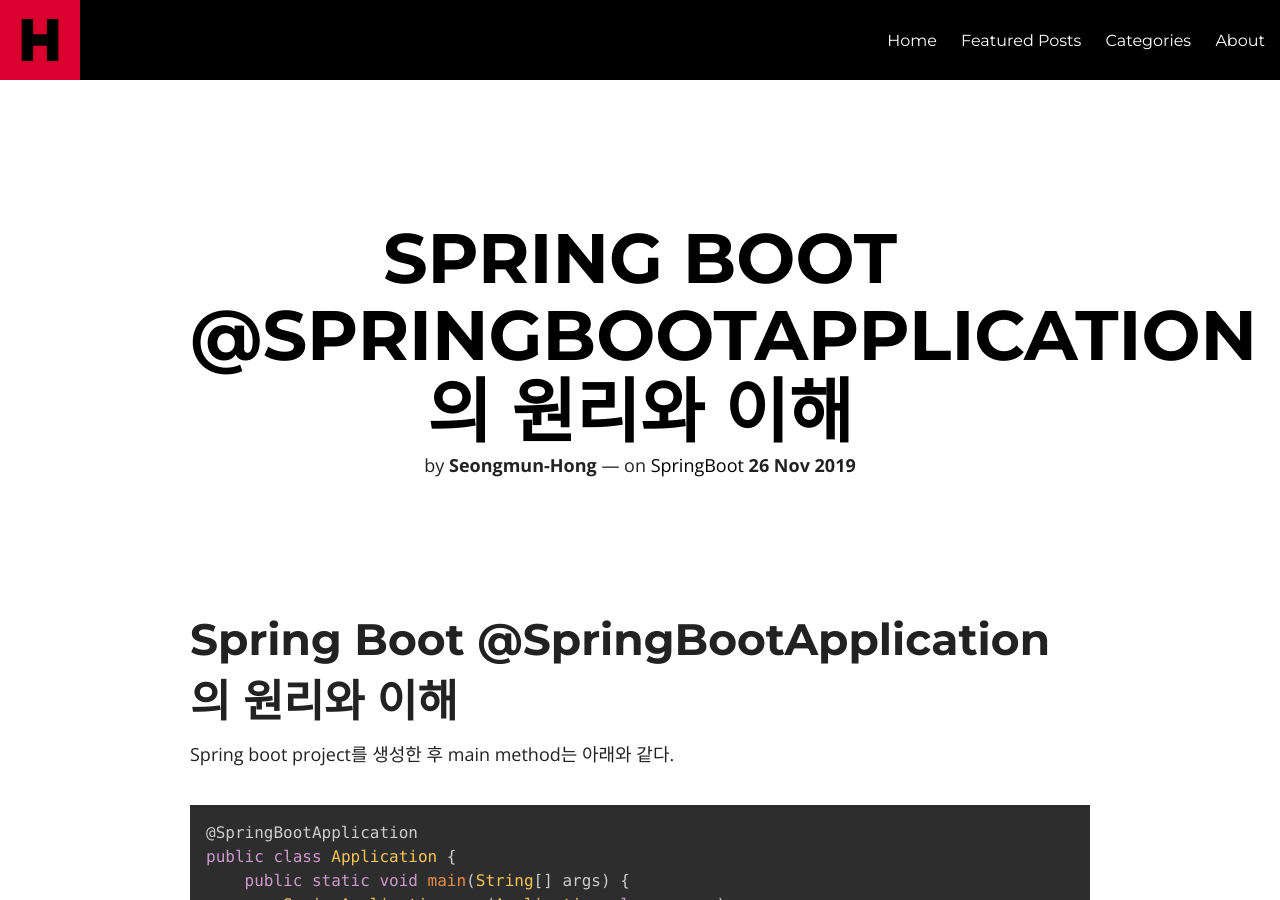
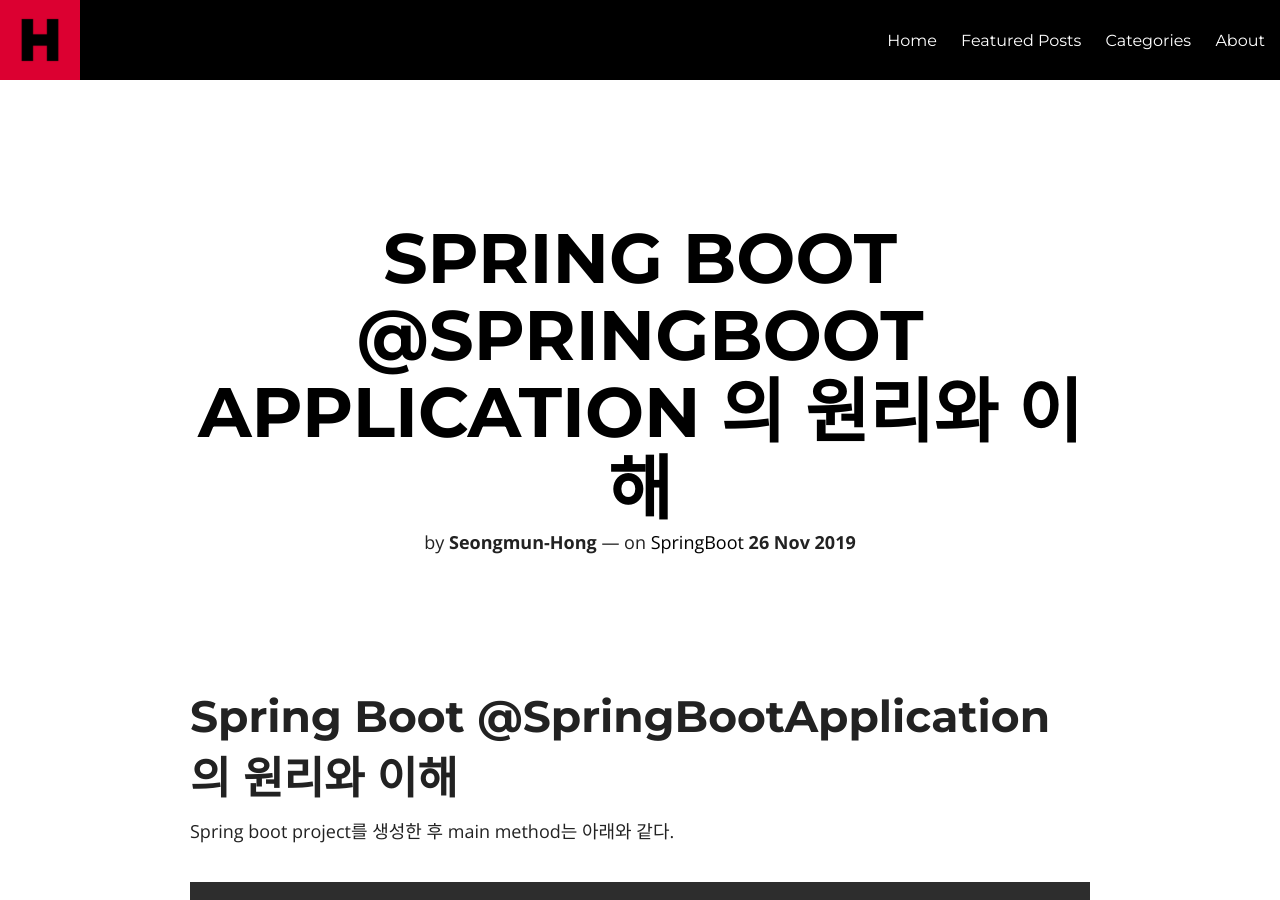
Before and after one commit to Seongmun-Hong/Seongmun-Hong.github.io, a Jekyll site: the page built from _posts/2019-11-26-Spring boot EnableAutoConfiguration.md, in a window 1280 px wide and 900 px high. Built offline with Jekyll 4.4.1, drawn with Linux system fonts in a browser that asks for light colours; nearby versions of some CDN libraries; library files that are not in the unit come from our copies; comment, search, counter and statistics services are not loaded.

Commit message:
fix : title

```diff
--- a/_posts/2019-11-26-Spring boot EnableAutoConfiguration.md
+++ b/_posts/2019-11-26-Spring boot EnableAutoConfiguration.md
@@ -1,5 +1,5 @@
 ---
-title: Spring Boot @SpringBootApplication 의 원리와 이해
+title: Spring Boot @SpringBoot Application 의 원리와 이해
 layout: post
 description: ""
 headline: null
```
